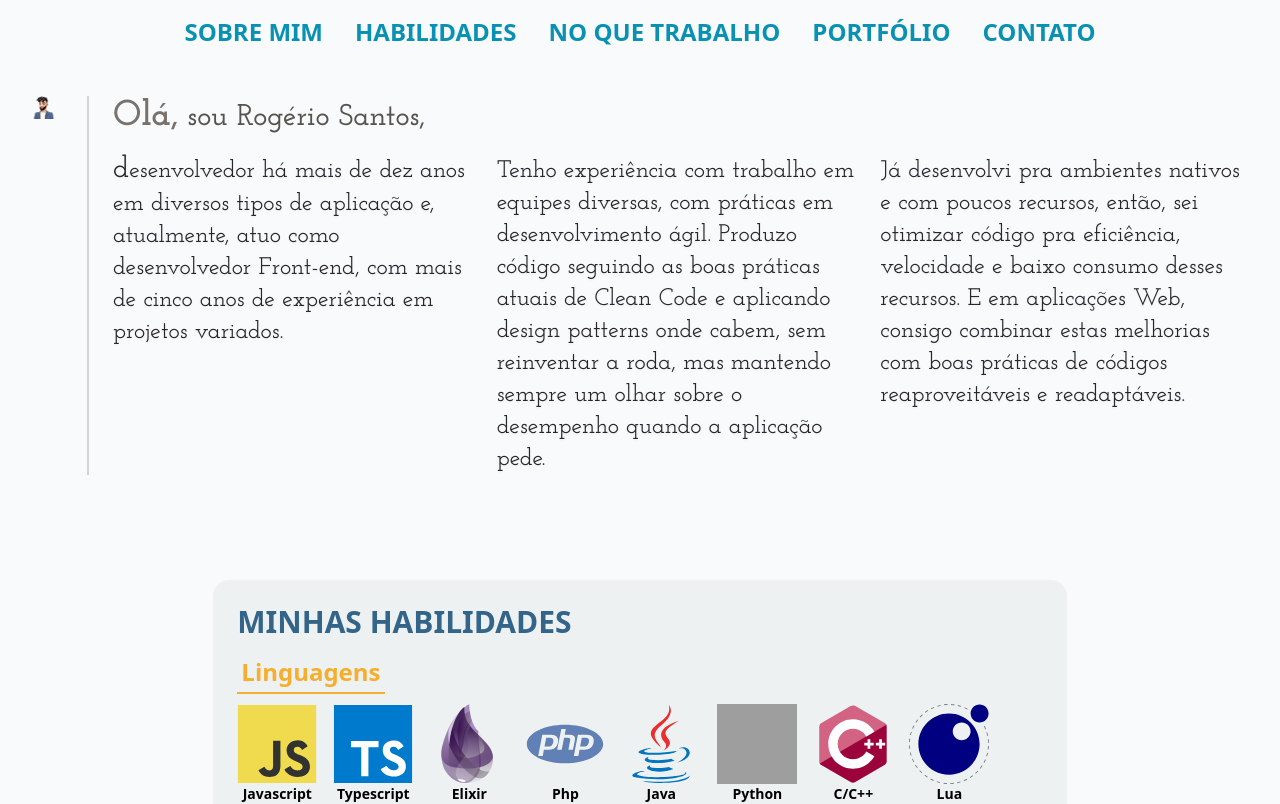
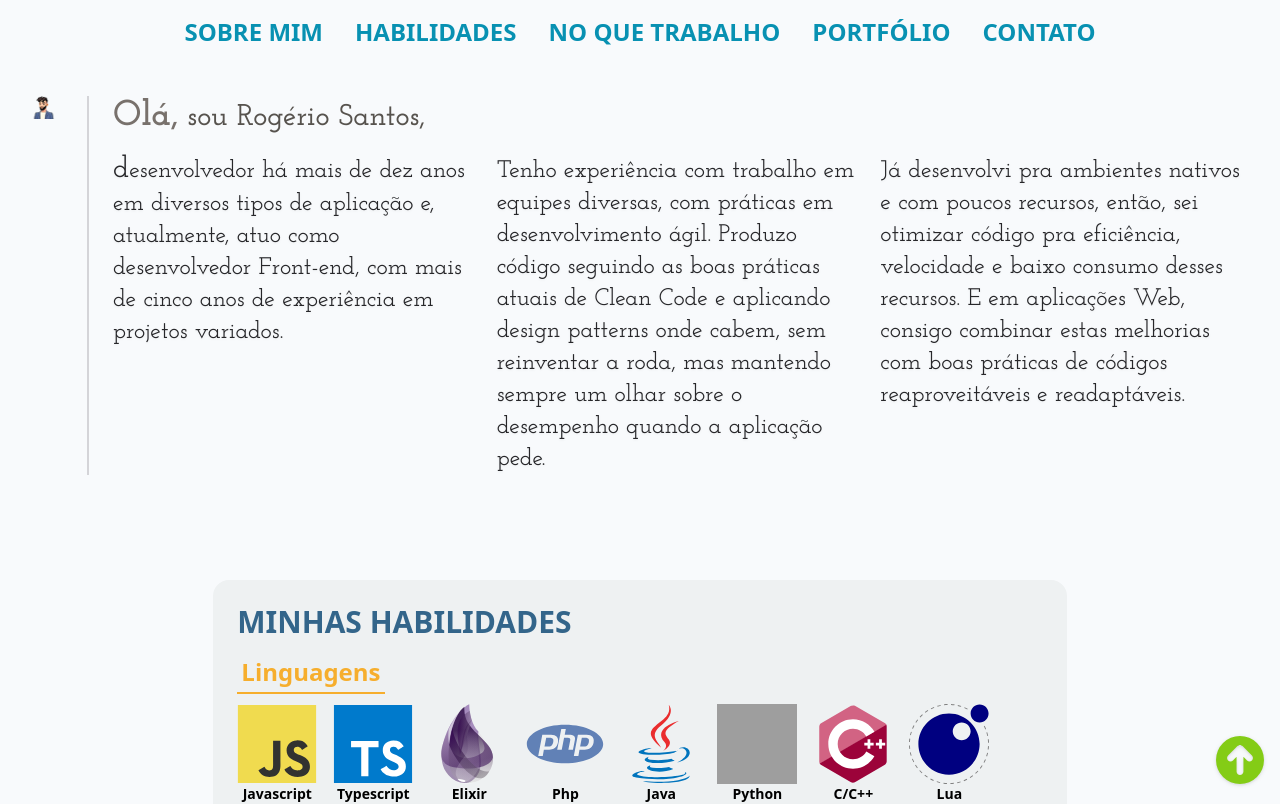
Before and after one commit to rogersanctus/landing-page-react, a Next.js app: page / in a window 1280 px wide. Shown: the top 804 px of the page. Built offline with nearby package versions, Linux system fonts and the light colour scheme; grey boxes are pictures that could not be loaded; a web font is replaced by a local one.

Commit message:
feat: adds the missing arrow up icon

```diff
--- a/src/components/PageHeader.tsx
+++ b/src/components/PageHeader.tsx
@@ -1,6 +1,7 @@
 'use client'
 
 import { useMenuStore } from '@/app/MenuContextWrapper'
+import ArrowUp from '@public/icons/arrow-up.svg'
 
 export function PageHeader() {
   const { state, dispatch } = useMenuStore()
@@ -102,8 +103,8 @@ export function PageHeader() {
         </nav>
       </header>
       <div className="absolute z-20">
-        <a href="#top" className="fixed bottom-4 right-4" title="go to the top">
-          <span className="hero-arrow-up-circle-solid text-lime-500 w-12 h-12" />
+        <a href="#top" className="fixed bottom-4 right-4" title="Go to the top">
+          <ArrowUp className="fill-current text-lime-500 hover:text-lime-300 w-12 h-12 drop-shadow" />
         </a>
       </div>
     </>
```
